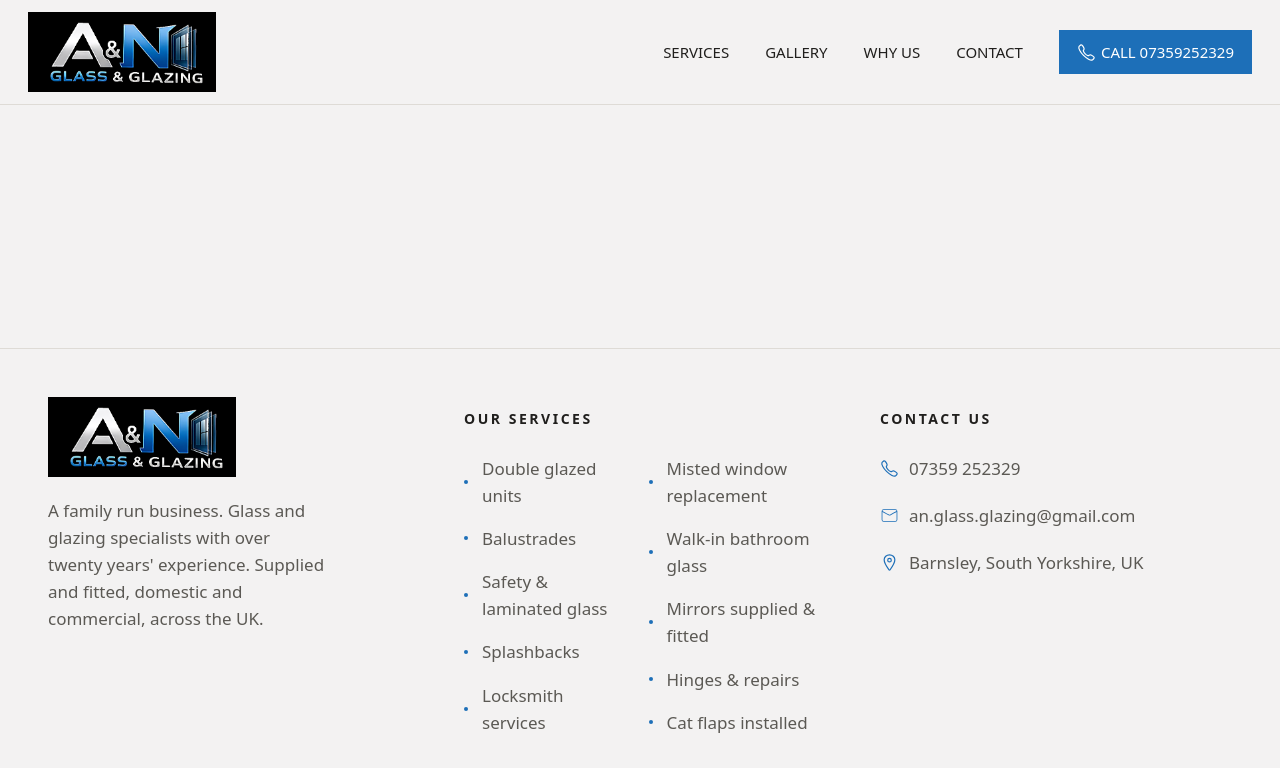
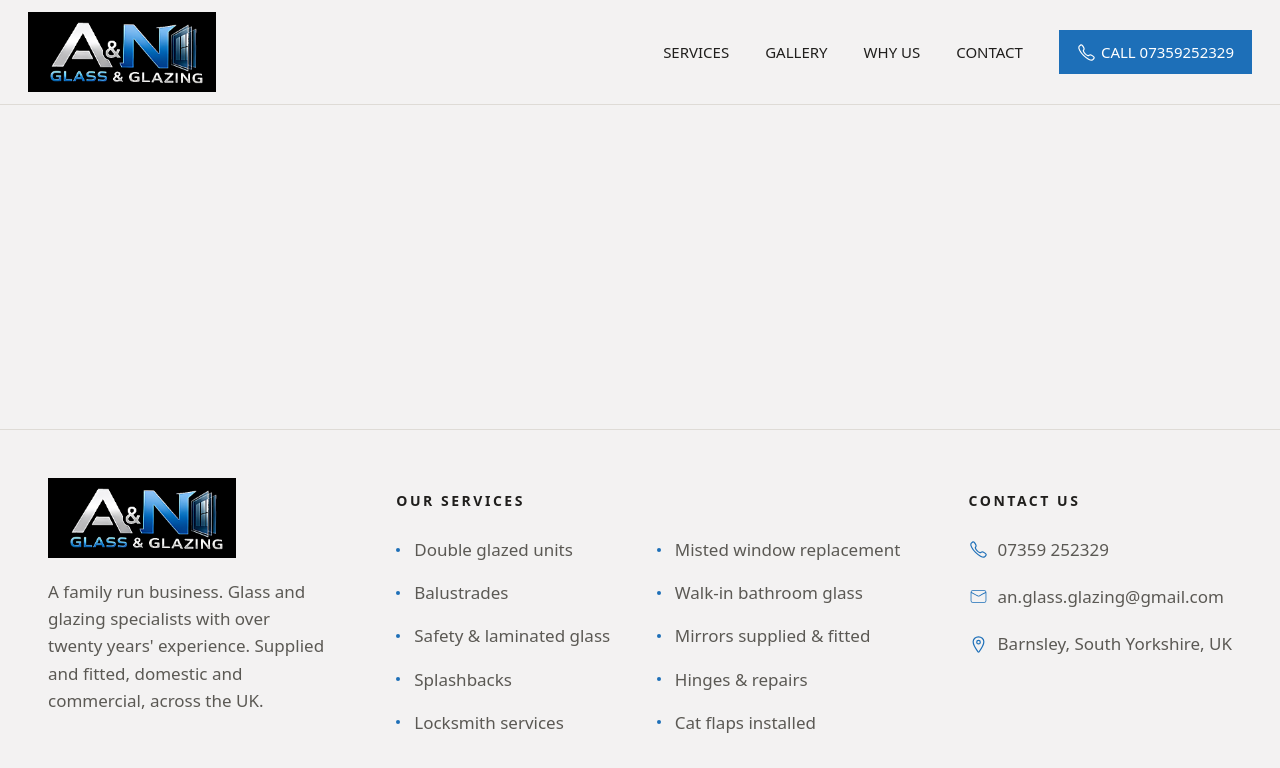
Before and after one commit to markoskatsi/an-glass-glazing, a React (Vite) app: page / in a window 1280 px wide. Shown: the top 768 px of the page. Built offline with nearby package versions, Linux system fonts and the light colour scheme.

Commit message:
Added max width for header and footer

```diff
--- a/src/layout/Footer.scss
+++ b/src/layout/Footer.scss
@@ -5,13 +5,16 @@ footer {
 
 .footer-inner {
   display: flex;
+  justify-content: space-between;
+  align-items: flex-start;
+  max-width: 1600px;
+  margin: 0 auto;
   gap: 64px;
   padding: 48px;
+  box-sizing: border-box;
 }
 
 .footer-about {
-  flex: 1;
-
   .logo {
     margin-bottom: 20px;
   }
@@ -22,8 +25,6 @@ footer {
 }
 
 .footer-col {
-  flex: 1;
-
   h2 {
     font-size: 14px;
     text-transform: uppercase;
--- a/src/layout/Header.scss
+++ b/src/layout/Header.scss
@@ -1,10 +1,16 @@
 header {
-  padding: 12px 28px;
-  display: flex;
-  align-items: center;
-  justify-content: space-between;
   border-bottom: 1px solid var(--border);
   background: var(--bg);
+
+  .header-inner {
+    max-width: 1600px;
+    margin: 0 auto;
+    padding: 12px 28px;
+    box-sizing: border-box;
+    display: flex;
+    align-items: center;
+    justify-content: space-between;
+  }
 
   a {
     text-decoration: none;
--- a/src/layout/Header.tsx
+++ b/src/layout/Header.tsx
@@ -12,6 +12,7 @@ const navItems = [
 export const Header = () => {
   return (
     <header>
+      <div className="header-inner">
         <Logo />
         <nav>
           {navItems.map((item) => (
@@ -24,6 +25,7 @@ export const Header = () => {
             Call 07359252329
           </a>
         </nav>
+      </div>
     </header>
   );
 };
```
Lines whose indentation alone changed are shown as unchanged.
